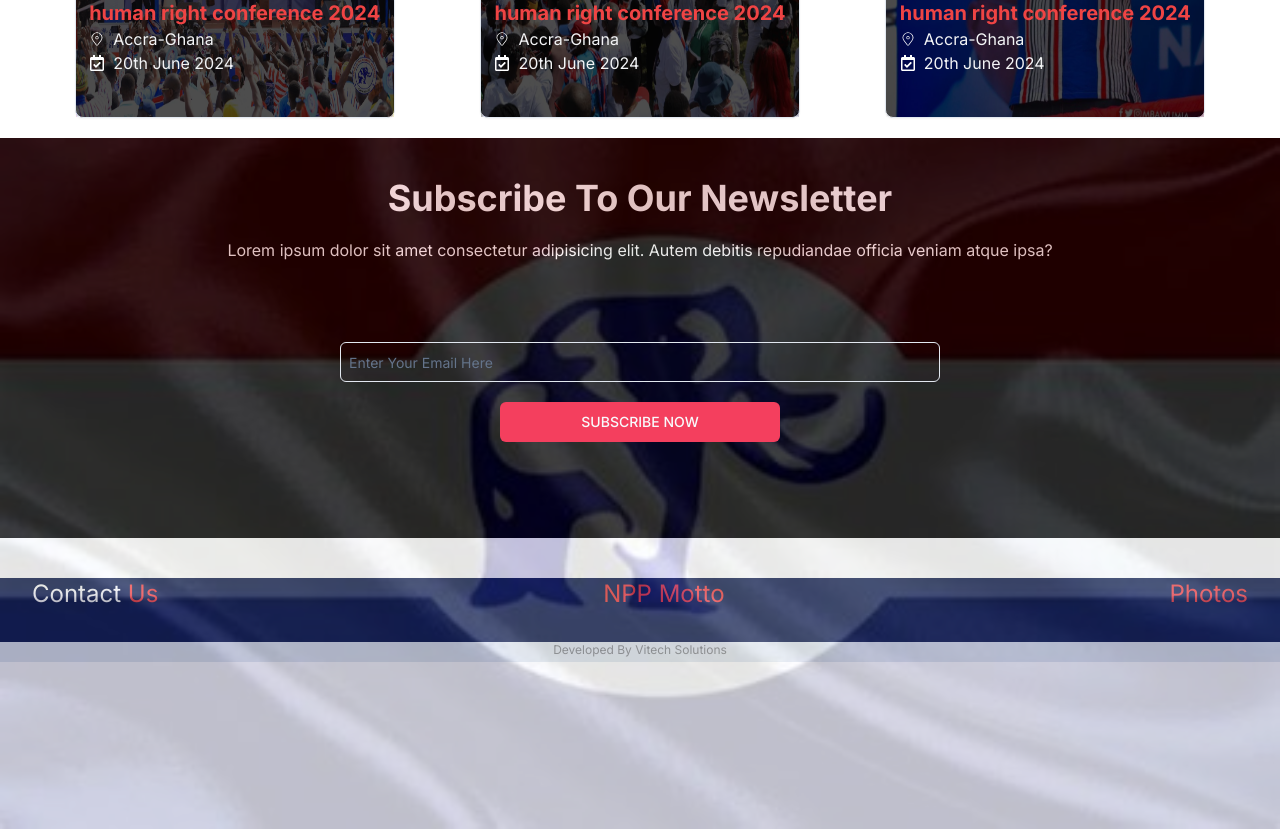
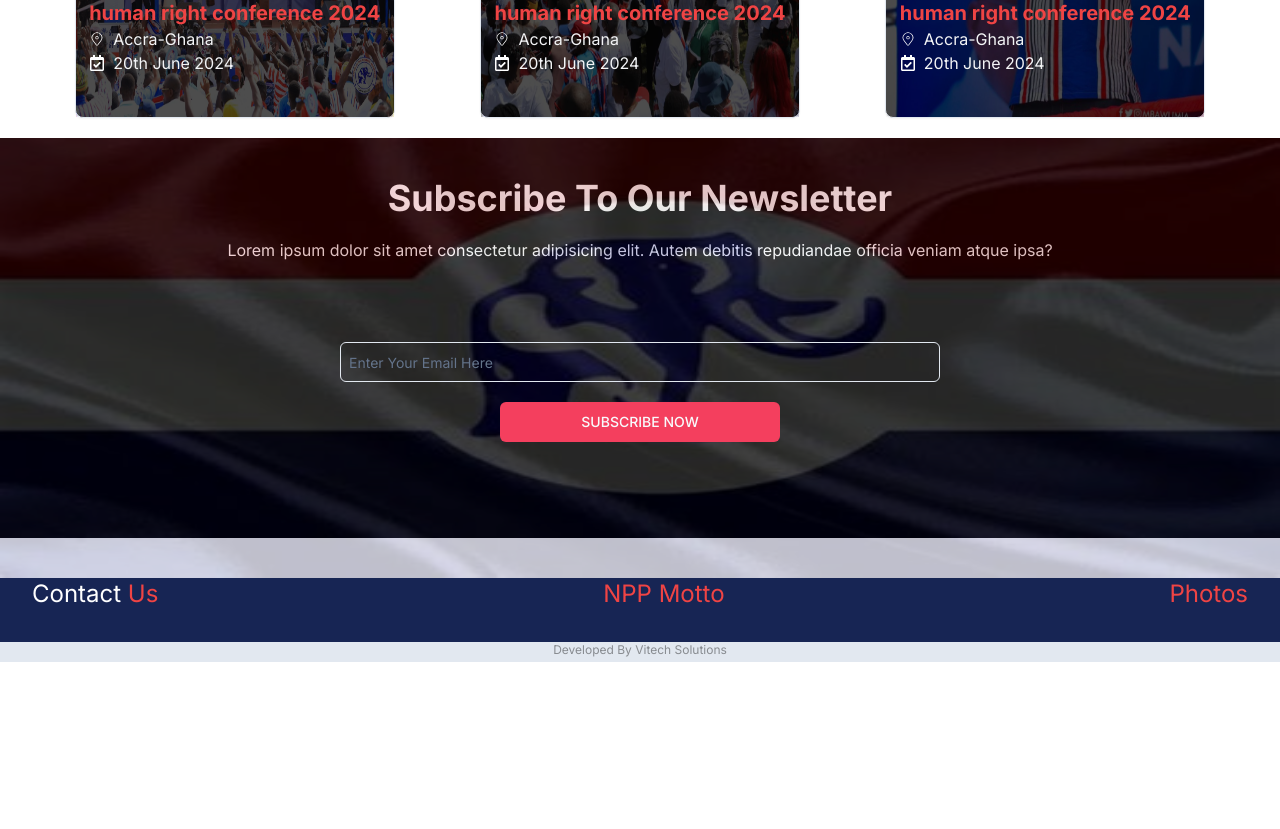
Before and after one commit to owusuvictorjnr/Akuapem-North-constituency, a Next.js app: page / in a window 1280 px wide. Shown: the part 3080-3909 px from the top of the page. After the commit the page ends 3742 px from the top, so only its background shows below. Built offline with nearby package versions, Linux system fonts and the light colour scheme.

Commit message:
refactor: height

```diff
--- a/components/Subscribe/Subscribe.jsx
+++ b/components/Subscribe/Subscribe.jsx
@@ -14,7 +14,7 @@ function Subscribe() {
               alt="logo"
               height={500}
               width={500}
-              className="w-full min-h-[50vh]"
+              className="w-full h-[55vh]"
             />
           </div>
         </div>
```
